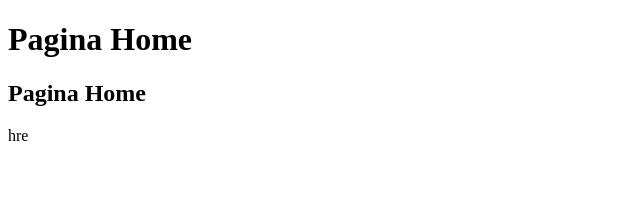
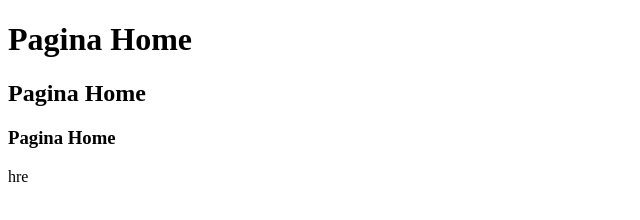
Before and after one commit to diegootto/aulagittres, a plain HTML site: page index.html in a window 1280 px wide. Shown: the whole page, without its empty margins (0-640 px from the left). Drawn offline with Linux system fonts and the light colour scheme.

Commit message:
teste de clone apos

```diff
--- a/index.html
+++ b/index.html
@@ -9,6 +9,7 @@
 <body>
     <h1>Pagina Home </h1>
     <h2>Pagina Home </h2>
+    <h3>Pagina Home </h3>
     <a> hre</a>
 </body>
 </html>
```
